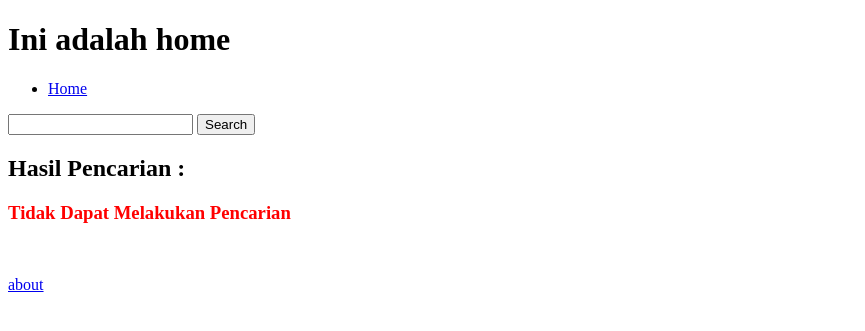
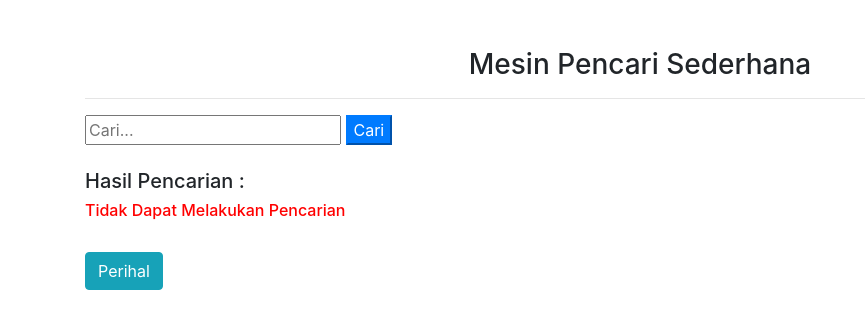
Before and after one commit to ylfyt/Algeo02-19051, a Django app: template src/Algeo02/cosinesimilarity/templates/cosinesimilarity/search.html in a window 1280 px wide. Shown: the top 331 px of the page, without its empty margins (0-865 px from the left). Run offline with Django 3.2, Linux system fonts and the light colour scheme; the template is opened without the code that fills it, so the values that code supplies are empty.

Commit message:
Merapikan halaman utama, perihal, dan search

```diff
--- a/src/Algeo02/cosinesimilarity/static/cosinesimilarity/css/styles.css
+++ b/src/Algeo02/cosinesimilarity/static/cosinesimilarity/css/styles.css
@@ -0,0 +1,3 @@
+h3 {
+    text-align  : center;
+}
--- a/src/Algeo02/cosinesimilarity/templates/cosinesimilarity/search.html
+++ b/src/Algeo02/cosinesimilarity/templates/cosinesimilarity/search.html
@@ -2,31 +2,38 @@
 <html>
 <head>
 	<title>Algeo</title>
+	<link rel="stylesheet" href="https://cdn.jsdelivr.net/npm/bootstrap@4.5.3/dist/css/bootstrap.min.css" integrity="sha384-TX8t27EcRE3e/ihU7zmQxVncDAy5uIKz4rEkgIXeMed4M0jlfIDPvg6uqKI2xXr2" crossorigin="anonymous">
+	<style>
+		table,tr,td{
+			border : 1px solid black;
+			text-align: center;
+		}
+	</style>
 </head>
 <body>
-	<h1>Ini adalah home</h1>
-	<ul>
-		<li><a href="/">Home</a></li>
-	</ul>
-
-	<form action="search" method="post">
-		{% csrf_token %}
-		<input type="text" name="query" id="query">
-		<button type="Submit">Search</button>
+	<div class="container mt-5">
+		<h3 style="text-align: center;">Mesin Pencari Sederhana</h3>
+		<hr>
+		<form action="search" method='post'>
+            {% csrf_token %} {% comment %} using token to send the data {% endcomment %}
+            <input type="text" name="query" placeholder="Cari...">
+            <input type="submit" value="Cari" class="btn-primary">
         </form>
-
+		<br>
 		<!-- Untuk Menampilkan hasil pencarian -->
 		{% if Error == False %}
 
-		<h2>Hasil Pencarian : </h2>
+			<h5>Hasil Pencarian : </h5>
 
 			{% for number, fileName, firstSentence, title, sim, nbWord in Ans %}
-			<h4><a href="cosinesimilarity/static/cosinesimilarity/documents/{{fileName}}">{{number}}. {{title}}</a></h4>
-			<h4>Jumlah kata : {{nbWord}}</h4>
-			<h4>Tingkat kemiripan : {{sim}} %</h4>
-			<h4>{{firstSentence}}</h4>
-			<br>
+				<h6><a href="cosinesimilarity/static/cosinesimilarity/documents/{{fileName}}">{{number}}. {{title}}</a></h6>
+				<ul>
+					<li>Jumlah kata : {{nbWord}}</li>
+					<li>Tingkat kemiripan : {{sim}} %</li>
+					<p>{{firstSentence}}</p>
+				</ul>
 			{% endfor %}
+			<hr>
 
 			<table style="width:100%">
 				{% for row in Table %}
@@ -39,15 +46,15 @@
 			</table>
 
 		{% else %}
-		<h2>Hasil Pencarian : </h2>
-		<h3 style="color:red">Tidak Dapat Melakukan Pencarian</h3>
+			<h5>Hasil Pencarian : </h5>
+			<h6 style="color:red">Tidak Dapat Melakukan Pencarian</h6>
 
 		{% endif %}
 		<!-- Untuk Menampilkan hasil pencarian -->
 
 		<br>
-	<p><a href="about/">about</a></p>
-
+		<a href="/about" class="btn btn-info">Perihal</a>
+	</div>
 
 </body>
 </html>
```
Also changed, not shown: src/Algeo02/cosinesimilarity/templates/cosinesimilarity/about.html (+23 -5 lines), src/Algeo02/cosinesimilarity/templates/cosinesimilarity/home.html (+11 -8 lines). Lines whose indentation alone changed are shown as unchanged.
